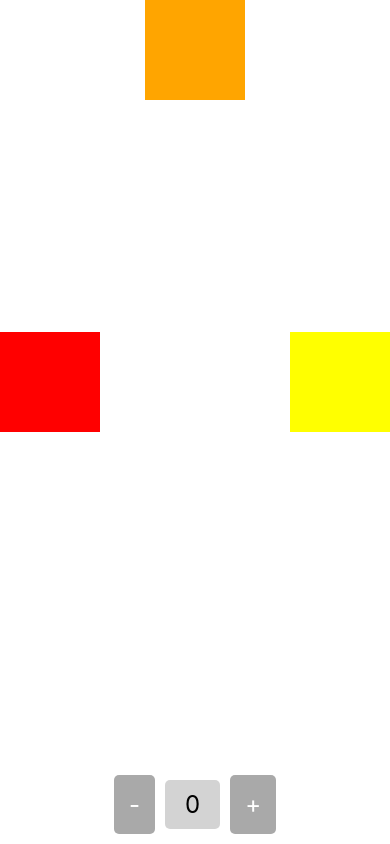
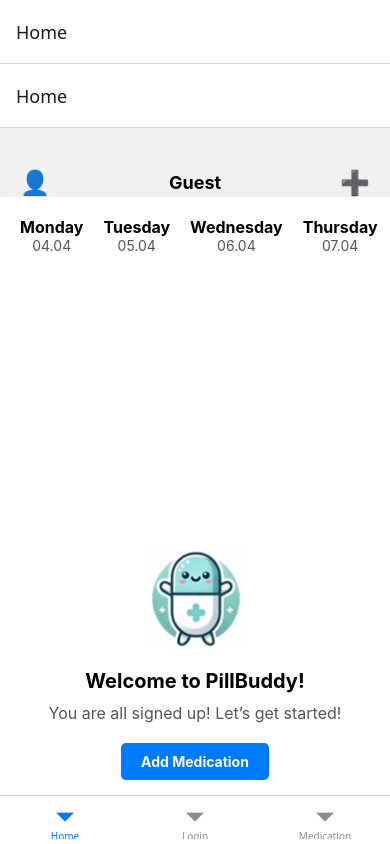
Before and after one commit to zeynozz/PillBuddy, a React Native app: screen /Home in a window 390 px wide. Built offline with nearby package versions, Linux system fonts and the light colour scheme.

Commit message:
project structure

```diff
--- a/App.js
+++ b/App.js
@@ -2,14 +2,18 @@
 import FlexBoxDemo from "./components/FlexBoxDemo";
 import { StyleSheet, Text, View, SafeAreaView } from 'react-native';
 import Counter from "./components/Counter";
+import AppNavigator from "./navigation/AppNavigator";
 
-export default function App() {
+/*export default function App() {
   return (
     <SafeAreaView style={styles.container}>
       <FlexBoxDemo />
       <Counter />
     </SafeAreaView>
   );
+}*/
+export default function App() {
+  return <AppNavigator />;
 }
 
 const styles = StyleSheet.create({
@@ -20,6 +24,6 @@
     justifyContent: 'center',
   },
   redText: {
-    color: 'red',
+    color: 'black',
   }
 });
--- a/components/FlexBoxDemo.jsx
+++ b/components/FlexBoxDemo.jsx
@@ -1,5 +1,6 @@
 import React from "react";
 import { StyleSheet, View } from "react-native";
+
 
 const FlexBoxDemo = () => {
     return (
@@ -32,7 +33,7 @@
         alignSelf: 'flex-start',
     },
     box3: {
-        backgroundColor: 'yellow',
+        backgroundColor: 'blue',
     },
 });
 
--- /dev/null
+++ b/navigation/AppNavigator.jsx
@@ -0,0 +1,48 @@
+import React from "react";
+import { createBottomTabNavigator } from "@react-navigation/bottom-tabs";
+import { createStackNavigator } from "@react-navigation/stack";
+import { NavigationContainer } from "@react-navigation/native";
+
+import Homepage from "../screens/Homepage";
+import LoginPage from "../screens/LoginPage";
+import Medication from "../screens/Medication";
+import AddMedication from "../screens/AddMedication";
+
+const Tab = createBottomTabNavigator();
+const Stack = createStackNavigator();
+
+const HomeStackNavigator = () => {
+  return (
+    <Stack.Navigator>
+      <Stack.Screen name="Home" component={Homepage} />
+      <Stack.Screen
+        name="AddMedication"
+        component={AddMedication}
+        options={{
+          title: "Add Medication",
+          headerStyle: { backgroundColor: "#007BFF" },
+          headerTintColor: "#fff",
+          headerTitleStyle: { fontWeight: "bold" },
+        }}
+      />
+    </Stack.Navigator>
+  );
+};
+
+const AppNavigator = () => {
+  return (
+    <NavigationContainer>
+      <Tab.Navigator>
+        <Tab.Screen
+          name="Home"
+          component={HomeStackNavigator}
+          options={{ title: "Home" }}
+        />
+        <Tab.Screen name="Login" component={LoginPage} />
+        <Tab.Screen name="Medication" component={Medication} />
+      </Tab.Navigator>
+    </NavigationContainer>
+  );
+};
+
+export default AppNavigator;
--- /dev/null
+++ b/screens/AddMedication.jsx
@@ -0,0 +1,68 @@
+import React from "react";
+import { View, Text, TextInput, StyleSheet, TouchableOpacity } from "react-native";
+
+const AddMedication = () => {
+    return (
+        <View style={styles.container}>
+            <View style={styles.header}>
+                <Text style={styles.headerText}>Which medication would you like to add?</Text>
+            </View>
+
+            <View style={styles.inputContainer}>
+                <TextInput
+                    style={styles.textInput}
+                    placeholder="Enter medication name"
+                />
+                <TouchableOpacity style={styles.searchButton}>
+                    <Text style={styles.searchButtonText}>🔍</Text>
+                </TouchableOpacity>
+            </View>
+        </View>
+    );
+};
+
+const styles = StyleSheet.create({
+    container: {
+        flex: 1,
+        padding: 20,
+        backgroundColor: "#fff",
+    },
+    header: {
+        backgroundColor: "#e0f7fa",
+        padding: 20,
+        borderRadius: 10,
+        marginBottom: 20,
+    },
+    headerText: {
+        fontSize: 18,
+        fontWeight: "bold",
+        color: "#333",
+    },
+    inputContainer: {
+        flexDirection: "row",
+        alignItems: "center",
+        borderWidth: 1,
+        borderColor: "#a7e0e2",
+        borderRadius: 5,
+        padding: 10,
+        backgroundColor: "#fff",
+    },
+    textInput: {
+        flex: 1,
+        height: 40,
+        fontSize: 16,
+        paddingHorizontal: 10,
+    },
+    searchButton: {
+        padding: 10,
+        backgroundColor: "#a7e0e2",
+        borderRadius: 5,
+    },
+    searchButtonText: {
+        fontSize: 16,
+        fontWeight: "bold",
+        color: "#fff",
+    },
+});
+
+export default AddMedication;
--- /dev/null
+++ b/screens/Homepage.jsx
@@ -0,0 +1,139 @@
+import React from "react";
+import { View, Text, StyleSheet, Image, TouchableOpacity, FlatList } from "react-native";
+import { useNavigation } from "@react-navigation/native";
+
+const days = [
+  { id: 1, day: "Monday", date: "04.04" },
+  { id: 2, day: "Tuesday", date: "05.04" },
+  { id: 3, day: "Wednesday", date: "06.04" },
+  { id: 4, day: "Thursday", date: "07.04" },
+  { id: 5, day: "Friday", date: "08.04" },
+];
+
+const Homepage = () => {
+  const navigation = useNavigation();
+
+  const renderDay = ({ item }) => (
+    <View style={styles.dayItem}>
+      <Text style={styles.dayText}>{item.day}</Text>
+      <Text style={styles.dateText}>{item.date}</Text>
+    </View>
+  );
+
+  return (
+    <View style={styles.container}>
+      {/* Top Bar */}
+      <View style={styles.topBar}>
+        <TouchableOpacity>
+          <Text style={styles.profileIcon}>👤</Text>
+        </TouchableOpacity>
+        <Text style={styles.username}>Guest</Text>
+        <TouchableOpacity>
+          <Text style={styles.addButton}>➕</Text>
+        </TouchableOpacity>
+      </View>
+
+      {/* Calendar Carousel */}
+      <FlatList
+        data={days}
+        horizontal
+        renderItem={renderDay}
+        keyExtractor={(item) => item.id.toString()}
+        contentContainerStyle={styles.calendarContainer}
+        showsHorizontalScrollIndicator={false}
+      />
+
+      {/* Center Content */}
+      <View style={styles.centerContent}>
+        <Image
+          source={require("../assets/PillBuddyIcon.png")}
+          style={styles.mascot}
+        />
+        <Text style={styles.welcomeText}>Welcome to PillBuddy!</Text>
+        <Text style={styles.subtitle}>You are all signed up! Let’s get started!</Text>
+        <TouchableOpacity
+          style={styles.addMedicationButton}
+          onPress={() => navigation.navigate("AddMedication")}
+        >
+          <Text style={styles.addMedicationButtonText}>Add Medication</Text>
+        </TouchableOpacity>
+      </View>
+    </View>
+  );
+};
+
+const styles = StyleSheet.create({
+  container: {
+    flex: 1,
+    backgroundColor: "#fff",
+  },
+  topBar: {
+    flexDirection: "row",
+    justifyContent: "space-between",
+    alignItems: "center",
+    paddingHorizontal: 20,
+    paddingTop: 40,
+    backgroundColor: "#f0f0f0",
+  },
+  profileIcon: {
+    fontSize: 24,
+  },
+  username: {
+    fontSize: 18,
+    fontWeight: "bold",
+  },
+  addButton: {
+    fontSize: 24,
+    color: "#007BFF",
+  },
+  calendarContainer: {
+    paddingVertical: 20,
+    paddingHorizontal: 10,
+  },
+  dayItem: {
+    alignItems: "center",
+    marginHorizontal: 10,
+  },
+  dayText: {
+    fontSize: 16,
+    fontWeight: "bold",
+  },
+  dateText: {
+    fontSize: 14,
+    color: "#555",
+  },
+  centerContent: {
+    flex: 1,
+    alignItems: "center",
+    justifyContent: "center",
+  },
+  mascot: {
+    width: 100,
+    height: 100,
+    marginBottom: 20,
+  },
+  welcomeText: {
+    fontSize: 20,
+    fontWeight: "bold",
+    textAlign: "center",
+    marginBottom: 10,
+  },
+  subtitle: {
+    fontSize: 16,
+    color: "#555",
+    textAlign: "center",
+    marginBottom: 20,
+  },
+  addMedicationButton: {
+    backgroundColor: "#007BFF",
+    paddingVertical: 10,
+    paddingHorizontal: 20,
+    borderRadius: 5,
+  },
+  addMedicationButtonText: {
+    color: "#fff",
+    fontWeight: "bold",
+  },
+});
+
+export default Homepage;
--- /dev/null
+++ b/screens/LoginPage.jsx
@@ -0,0 +1,25 @@
+import React from "react";
+import { View, Text, StyleSheet } from "react-native";
+
+const LoginPage = () => {
+  return (
+    <View style={styles.container}>
+      <Text style={styles.text}>Welcome to the Login Page!</Text>
+    </View>
+  );
+};
+
+const styles = StyleSheet.create({
+  container: {
+    flex: 1,
+    justifyContent: "center",
+    alignItems: "center",
+    backgroundColor: "#fff",
+  },
+  text: {
+    fontSize: 20,
+    fontWeight: "bold",
+  },
+});
+
+export default LoginPage;
--- /dev/null
+++ b/screens/Medication.jsx
@@ -0,0 +1,25 @@
+import React from "react";
+import { View, Text, StyleSheet } from "react-native";
+
+const Medication = () => {
+  return (
+    <View style={styles.container}>
+      <Text style={styles.text}>Welcome to the Medication Screen!</Text>
+    </View>
+  );
+};
+
+const styles = StyleSheet.create({
+  container: {
+    flex: 1,
+    justifyContent: "center",
+    alignItems: "center",
+    backgroundColor: "#fff",
+  },
+  text: {
+    fontSize: 20,
+    fontWeight: "bold",
+  },
+});
+
+export default Medication;
```
Also changed, not shown: package.json (+9 -1 lines), assets/PillBuddyIcon.png (added), 1 other file (tests, documents, lock files or other folders).
